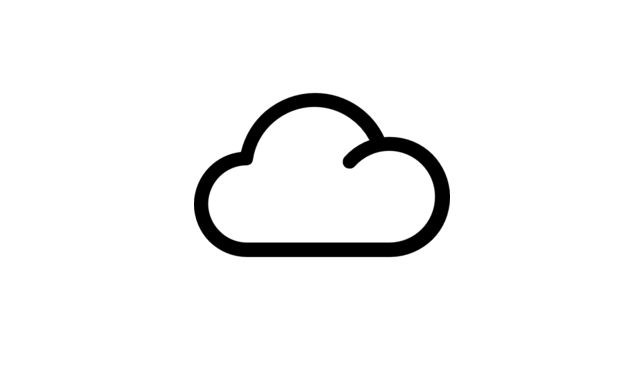
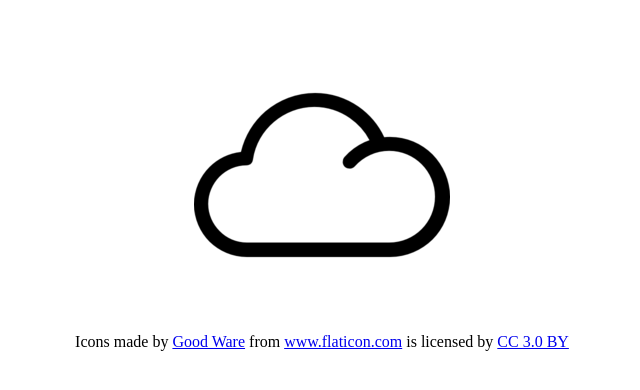
Before and after one commit to zxcv551133/SWA, a plain HTML site: page index.html in a window 1280 px wide. Shown: the part 152-542 px from the top of the page, without its empty margins (318-958 px from the left). Drawn offline with Linux system fonts and the light colour scheme.

Commit message:
Icons license

```diff
--- a/index.html
+++ b/index.html
@@ -85,5 +85,6 @@
 
 
     </script>
+    <div>Icons made by <a href="https://www.flaticon.com/authors/good-ware" title="Good Ware">Good Ware</a> from <a href="https://www.flaticon.com/" title="Flaticon">www.flaticon.com</a> is licensed by <a href="http://creativecommons.org/licenses/by/3.0/" title="Creative Commons BY 3.0" target="_blank">CC 3.0 BY</a></div>
   </body>
 </html>
```
